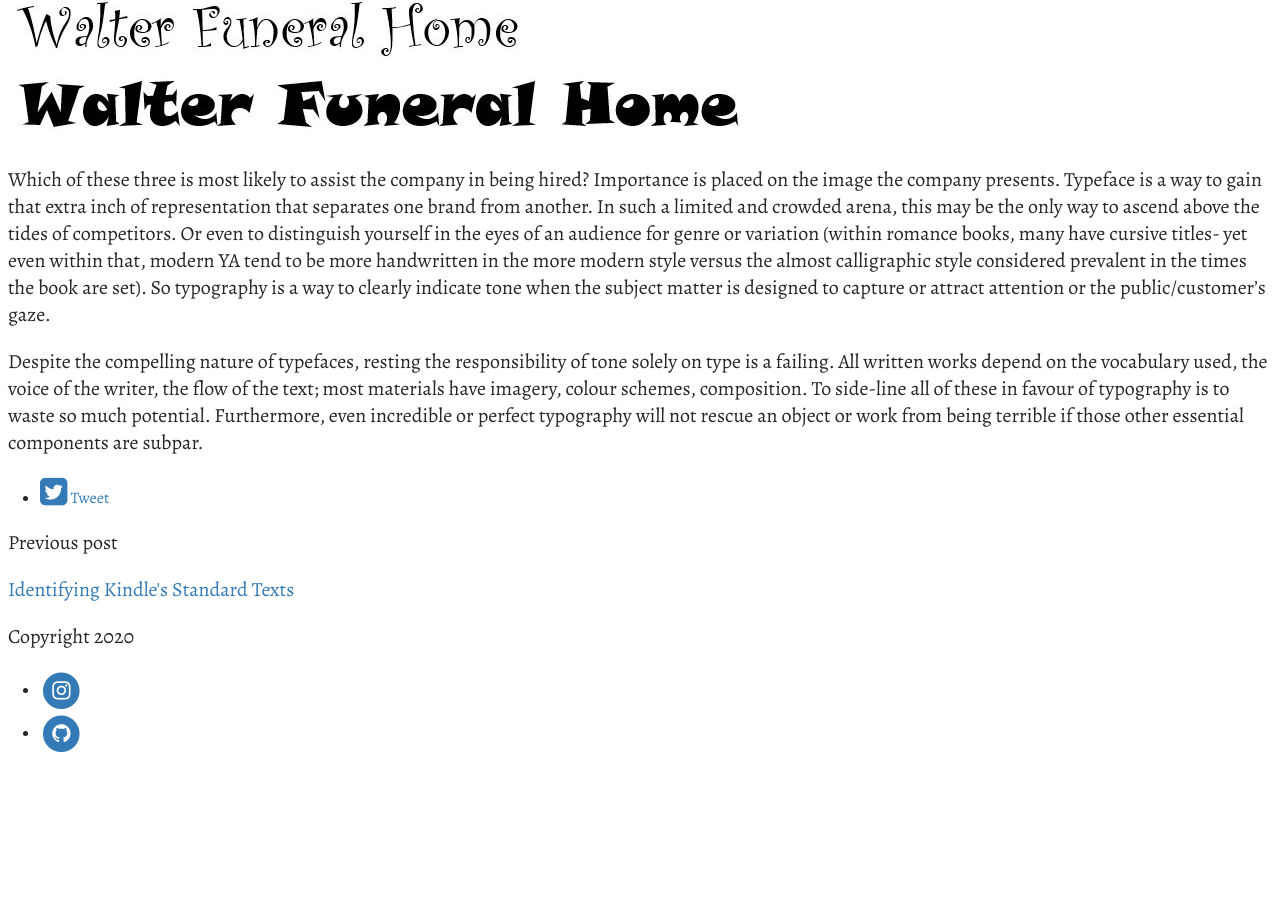
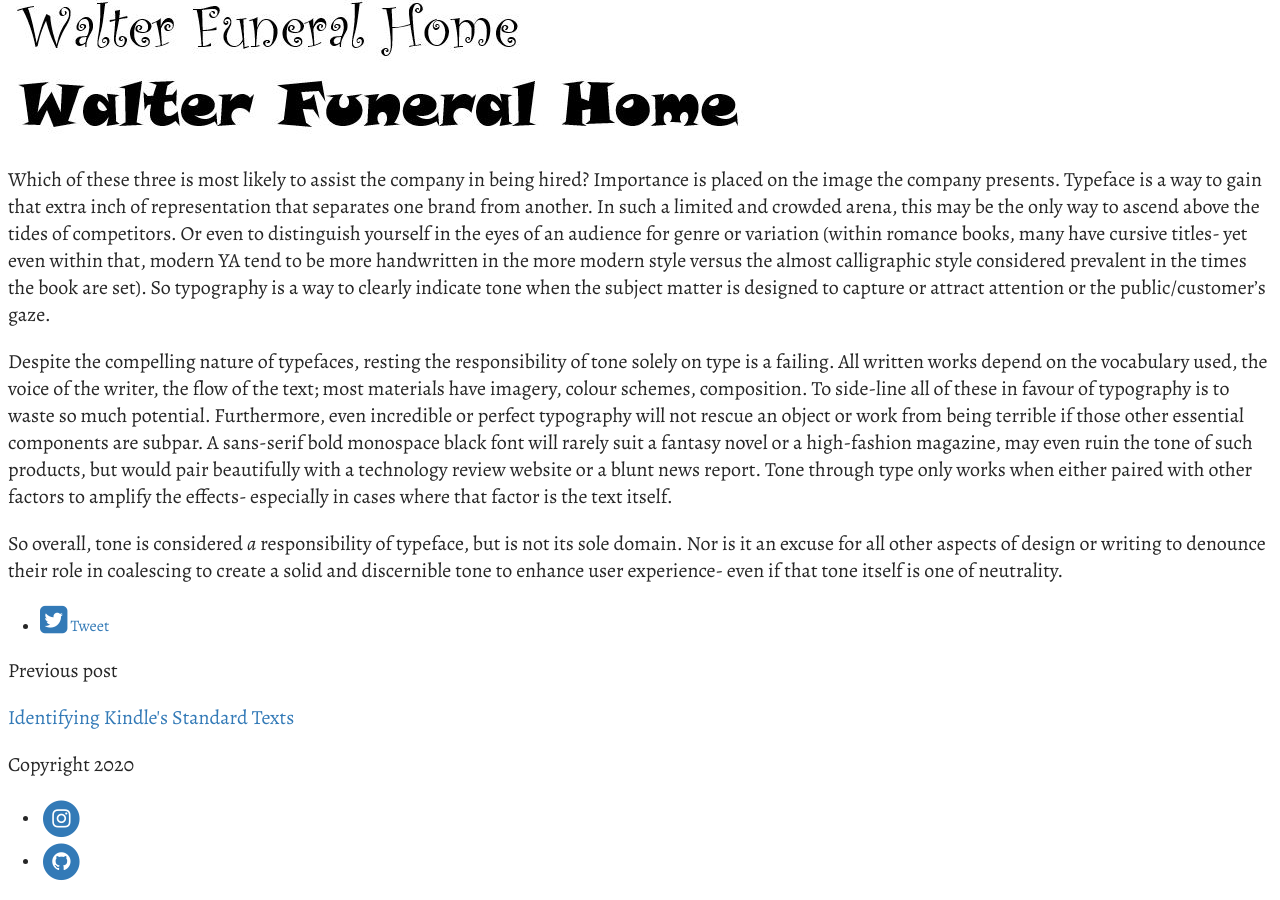
Before and after one commit to eyescroll/BrookesBlog, a Jekyll site: the page built from _posts/2020-10-07-is-tone-the-responsibility-of-font.md, in a window 1280 px wide and 900 px high, scrolled down 1343 px. Built offline with Jekyll 4.4.1, drawn with Linux system fonts in a browser that asks for light colours; some web fonts are replaced; before the commit the page ends 2115 px from its top, so only the background shows below that.

Commit message:
Update Post “2020-10-07-is-tone-the-responsibility-of-font”

```diff
--- a/_posts/2020-10-07-is-tone-the-responsibility-of-font.md
+++ b/_posts/2020-10-07-is-tone-the-responsibility-of-font.md
@@ -18,4 +18,6 @@ Sometimes, however, typeface is essential to the message of a word. Certain bran
 
 Which of these three is most likely to assist the company in being hired? Importance is placed on the image the company presents. Typeface is a way to gain that extra inch of representation that separates one brand from another. In such a limited and crowded arena, this may be the only way to ascend above the tides of competitors. Or even to distinguish yourself in the eyes of an audience for genre or variation (within romance books, many have cursive titles- yet even within that, modern YA tend to be more handwritten in the more modern style versus the almost calligraphic style considered prevalent in the times the book are set). So typography is a way to clearly indicate tone when the subject matter is designed to capture or attract attention or the public/customer's gaze.
 
-Despite the compelling nature of typefaces, resting the responsibility of tone solely on type is a failing. All written works depend on the vocabulary used, the voice of the writer, the flow of the text; most materials have imagery, colour schemes, composition. To side-line all of these in favour of typography is to waste so much potential. Furthermore, even incredible or perfect typography will not rescue an object or work from being terrible if those other essential components are subpar.
+Despite the compelling nature of typefaces, resting the responsibility of tone solely on type is a failing. All written works depend on the vocabulary used, the voice of the writer, the flow of the text; most materials have imagery, colour schemes, composition. To side-line all of these in favour of typography is to waste so much potential. Furthermore, even incredible or perfect typography will not rescue an object or work from being terrible if those other essential components are subpar. A sans-serif bold monospace black font will rarely suit a fantasy novel or a high-fashion magazine, may even ruin the tone of such products, but would pair beautifully with a technology review website or a blunt news report. Tone through type only works when either paired with other factors to amplify the effects- especially in cases where that factor is the text itself.
+
+So overall, tone is considered *a* responsibility of typeface, but is not its sole domain. Nor is it an excuse for all other aspects of design or writing to denounce their role in coalescing to create a solid and discernible tone to enhance user experience- even if that tone itself is one of neutrality.
```
